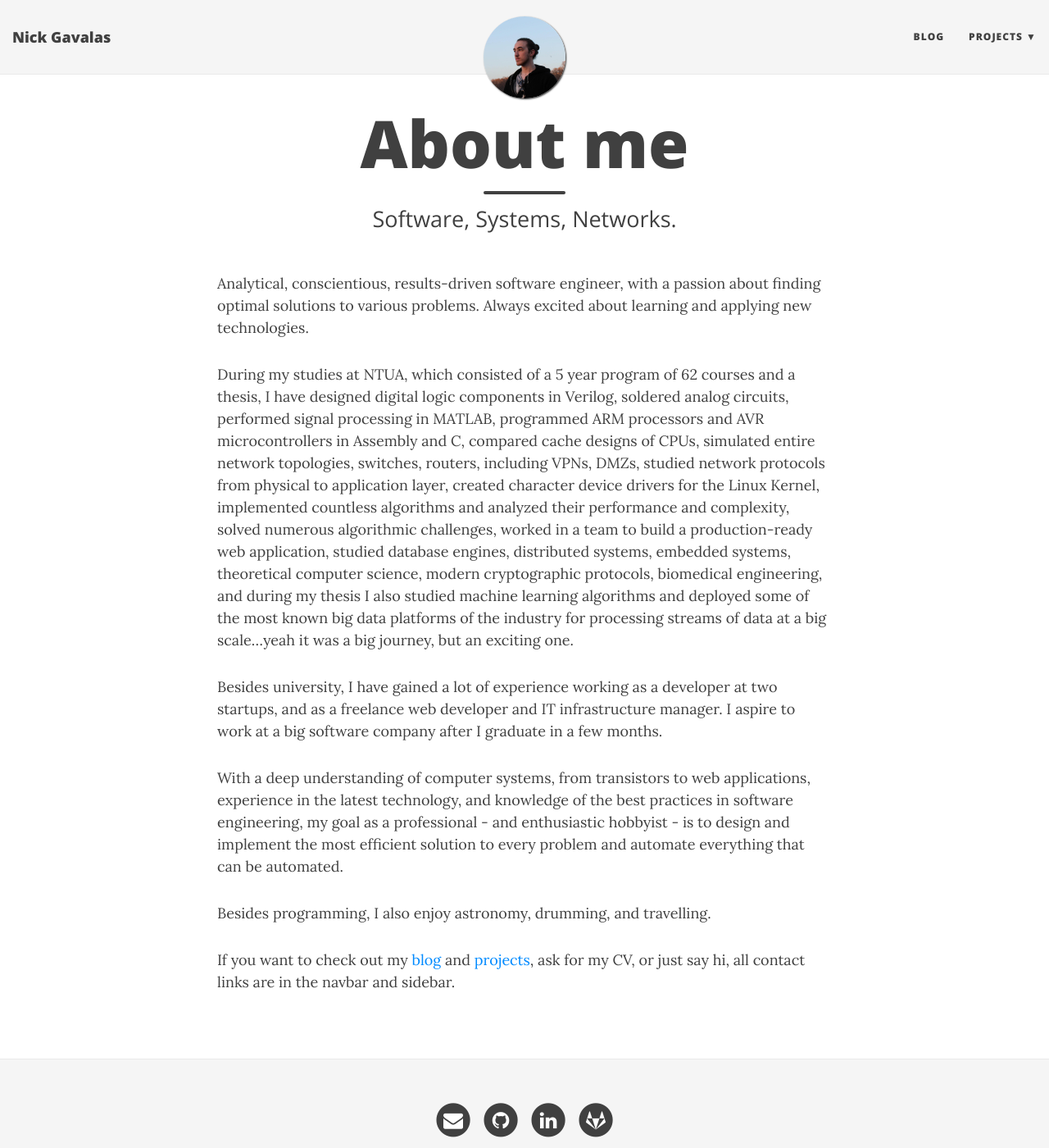
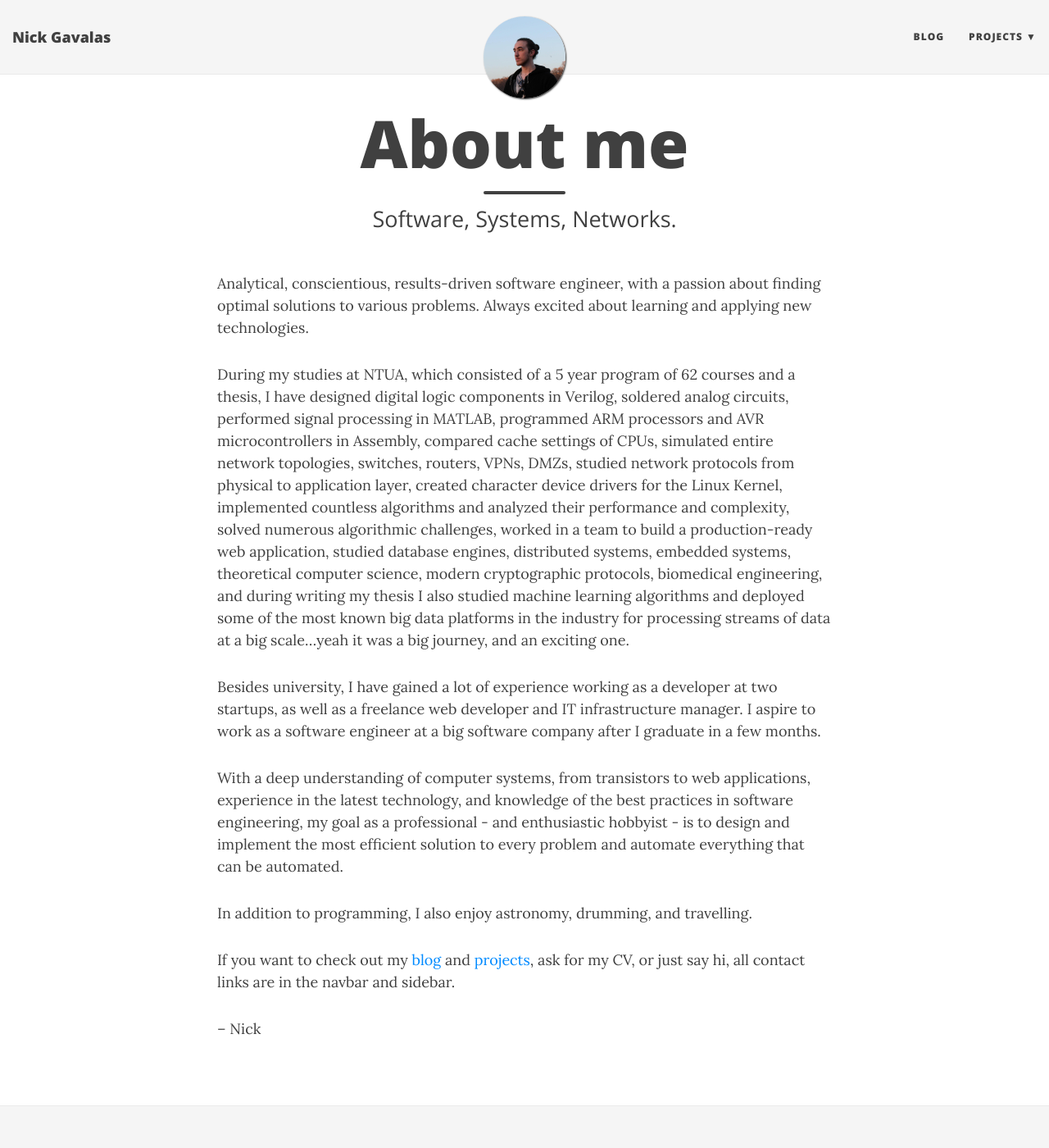
Before and after one commit to NikosGavalas/nikosgavalas.github.io, a Jekyll site: the page built from index.md, in a window 1280 px wide and 1400 px high. Shown: the whole window at 82% size. Built offline with Jekyll 4.4.1, drawn with Linux system fonts in a browser that asks for light colours; nearby versions of some CDN libraries.

Commit message:
minor changes in first page

```diff
--- a/index.md
+++ b/index.md
@@ -4,15 +4,16 @@
 subtitle: Software, Systems, Networks.
 ---
 
-Analytical, conscientious, results-driven software engineer, with a passion about finding
-optimal solutions to various problems. Always excited about learning and applying new technologies.
+Analytical, conscientious, results-driven software engineer, with a passion about finding optimal solutions to various problems. Always excited about learning and applying new technologies.
 
-During my studies at NTUA, which consisted of a 5 year program of 62 courses and a thesis, I have designed digital logic components in Verilog, soldered analog circuits, performed signal processing in MATLAB, programmed ARM processors and AVR microcontrollers in Assembly and C, compared cache designs of CPUs, simulated entire network topologies, switches, routers, including VPNs, DMZs, studied network protocols from physical to application layer, created character device drivers for the Linux Kernel, implemented countless algorithms and analyzed their performance and complexity, solved numerous algorithmic challenges, worked in a team to build a production-ready web application, studied database engines, distributed systems, embedded systems, theoretical computer science, modern cryptographic protocols, biomedical engineering, and during my thesis I also studied machine learning algorithms and deployed some of the most known big data platforms of the industry for processing streams of data at a big scale...yeah it was a big journey, but an exciting one.
+During my studies at NTUA, which consisted of a 5 year program of 62 courses and a thesis, I have designed digital logic components in Verilog, soldered analog circuits, performed signal processing in MATLAB, programmed ARM processors and AVR microcontrollers in Assembly, compared cache settings of CPUs, simulated entire network topologies, switches, routers, VPNs, DMZs, studied network protocols from physical to application layer, created character device drivers for the Linux Kernel, implemented countless algorithms and analyzed their performance and complexity, solved numerous algorithmic challenges, worked in a team to build a production-ready web application, studied database engines, distributed systems, embedded systems, theoretical computer science, modern cryptographic protocols, biomedical engineering, and during writing my thesis I also studied machine learning algorithms and deployed some of the most known big data platforms in the industry for processing streams of data at a big scale…yeah it was a big journey, and an exciting one.
 
-Besides university, I have gained a lot of experience working as a developer at two startups, and as a freelance web developer and IT infrastructure manager. I aspire to work at a big software company after I graduate in a few months.
+Besides university, I have gained a lot of experience working as a developer at two startups, as well as a freelance web developer and IT infrastructure manager. I aspire to work as a software engineer at a big software company after I graduate in a few months.
 
 With a deep understanding of computer systems, from transistors to web applications, experience in the latest technology, and knowledge of the best practices in software engineering, my goal as a professional - and enthusiastic hobbyist - is to design and implement the most efficient solution to every problem and automate everything that can be automated.
 
-Besides programming, I also enjoy astronomy, drumming, and travelling.
+In addition to programming, I also enjoy astronomy, drumming, and travelling.
 
 If you want to check out my [blog](/blog) and [projects](https://github.com/NikosGavalas), ask for my CV, or just say hi, all contact links are in the navbar and sidebar.
+
+-- Nick
```
